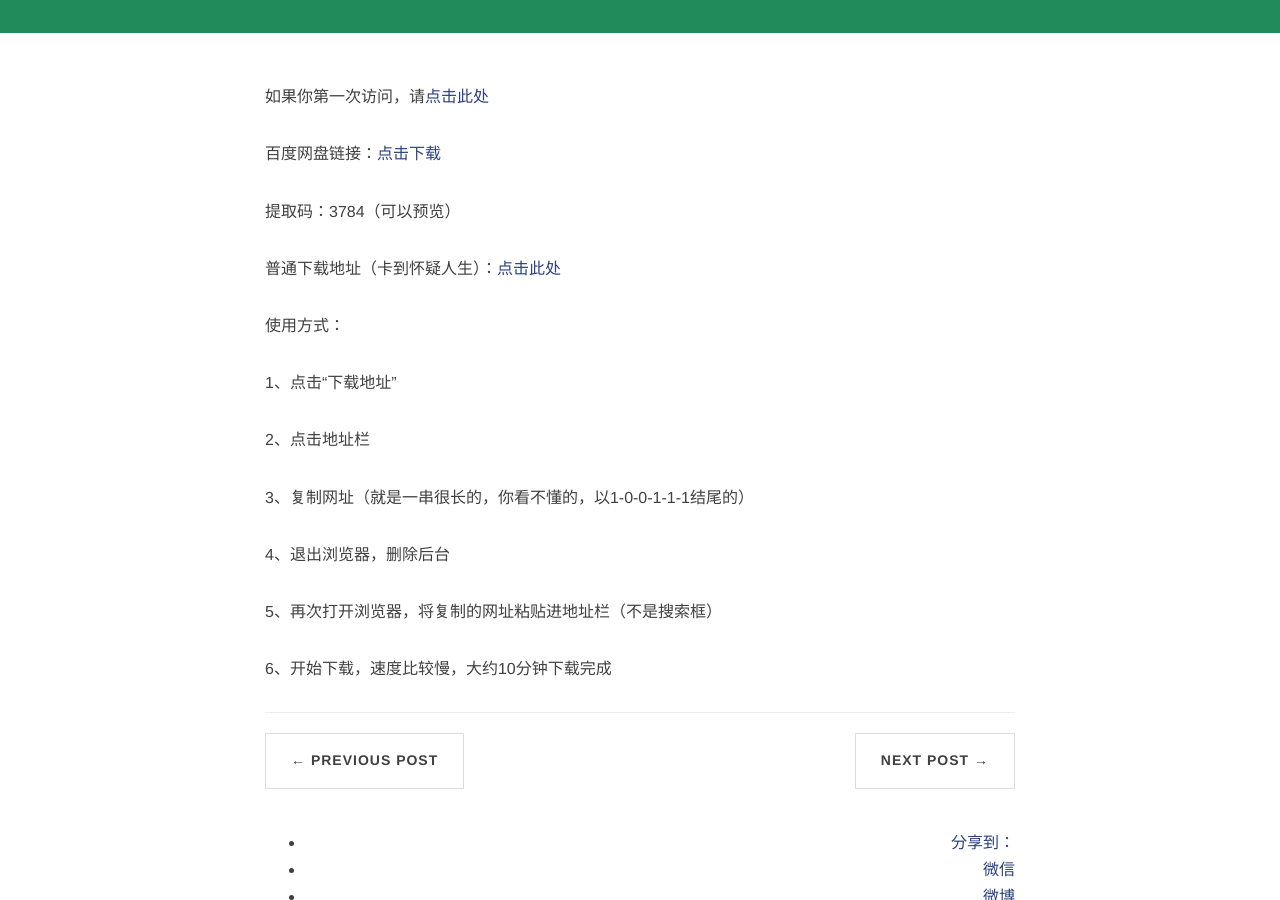
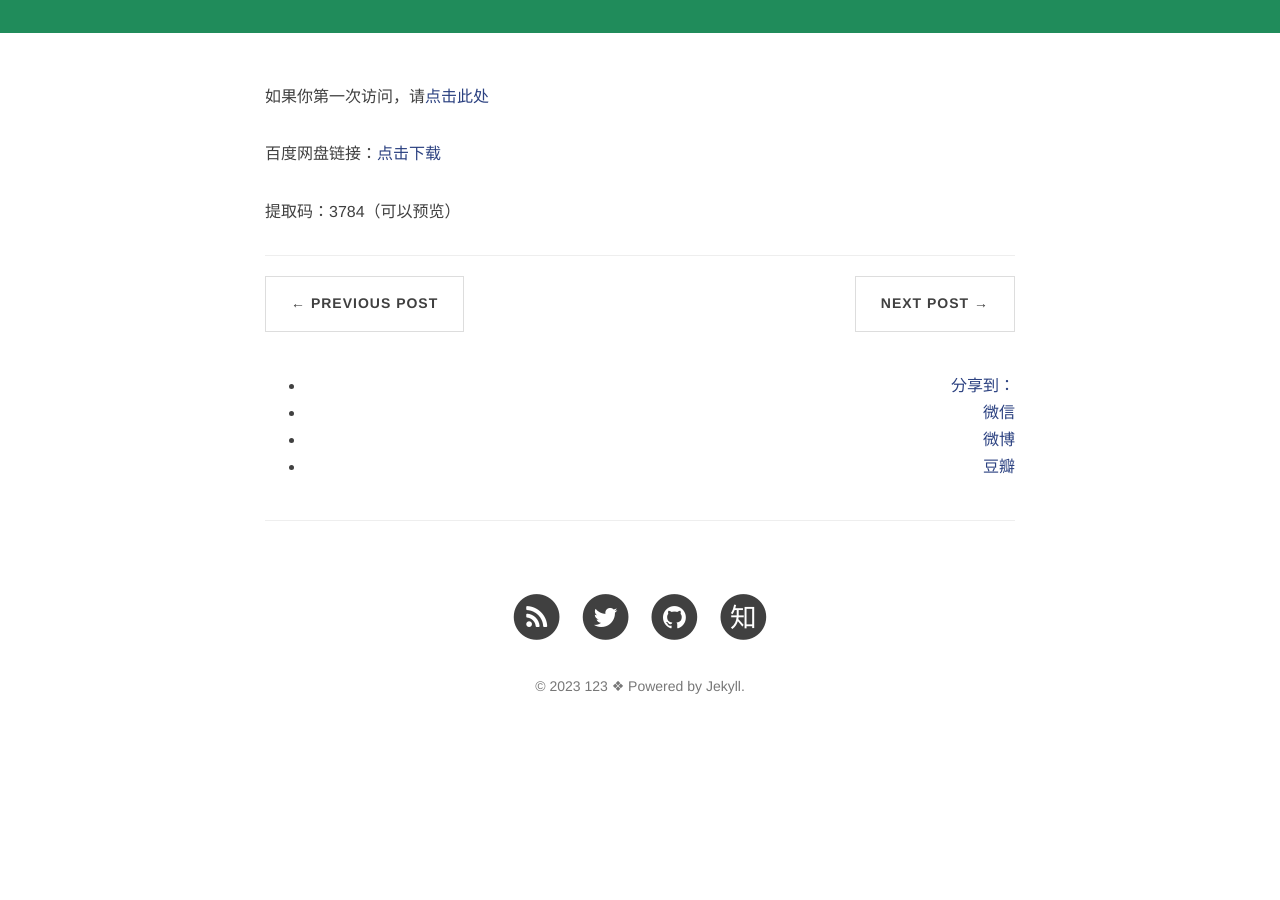
Before and after one commit to ovule-seed/ovule-seed.github.io, a Jekyll site: the page built from _posts/2023-02-06-a3-MV下载.md, in a window 1280 px wide and 900 px high, scrolled down 401 px. Built offline with Jekyll 4.4.1, drawn with Linux system fonts in a browser that asks for light colours; nearby versions of some CDN libraries; comment, search, counter and statistics services are not loaded; after the commit the page ends 1164 px from its top, so only the background shows below that.

Commit message:
Update 2023-02-06-a3-MV下载.md

```diff
--- a/_posts/2023-02-06-a3-MV下载.md
+++ b/_posts/2023-02-06-a3-MV下载.md
@@ -12,19 +12,3 @@ description:
 百度网盘链接：[点击下载](https://pan.baidu.com/s/1l8FsSWyULMv7ehvnjmquuA)
 
 提取码：3784（可以预览）
-
-普通下载地址（卡到怀疑人生）：[点击此处](https://bdbl-cm01.baidupcs.com/file/96b65116cj06a841f5ec0295b03a82e4?bkt=en-d3a65691252603d3b33453810ecf956dd07b63ebfe2670a29a7805d746e8908b0d385f0547818b8c&fid=1735644190-250528-50175660845947&time=1675680142&sign=FDTAXUbGERLQlBHSKfWqiu-DCb740ccc5511e5e8fedcff06b081203-LWukvrCsnHW%2BFtpwp4bLjRaBpCQ%3D&to=401&size=19524407&sta_dx=19524407&sta_cs=1&sta_ft=mp4&sta_ct=0&sta_mt=0&fm2=MH%2CBaoding%2CAnywhere%2C%2C%E6%B5%99%E6%B1%9F%2Ccmnet&ctime=1675679805&mtime=1675679805&resv0=-1&resv1=0&resv2=rlim&resv3=5&resv4=19524407&vuk=1735644190&iv=0&htype=&randtype=&tkbind_id=0&newver=1&newfm=1&secfm=1&flow_ver=3&pkey=en-ed23dfae15c7c39d212886374052b28e046fe135f4d61971ab0609756ec222904cb97d1c7a4f20bc&sl=76480590&expires=8h&rt=sh&r=390982220&vbdid=1620885143&fin=QQ%E8%A7%86%E9%A2%9120230206183444.mp4&fn=QQ%E8%A7%86%E9%A2%9120230206183444.mp4&rtype=1&dp-logid=8923469341649568802&dp-callid=0.1&hps=1&tsl=80&csl=80&fsl=-1&csign=xVUqQKdLHuOrXZZc6v%2BYN9BlmdU%3D&so=0&ut=6&uter=4&serv=1&uc=2039550887&ti=5e666840c78f1973a40996bebe00a75ce02b30b919c495ac305a5e1275657320&hflag=30&from_type=1&adg=c_a7b4297547be8a168c2d84e541d5f94e&reqlabel=250528_f_2742feb5f8d9e4e9c603f651d8e82188_-1_682e10f4a2e49da3da8e1ce5e55d11f4&by=themis&resvsflag=1-0-0-1-1-1)
-
-使用方式：
-
-1、点击“下载地址”
-
-2、点击地址栏
-
-3、复制网址（就是一串很长的，你看不懂的，以1-0-0-1-1-1结尾的）
-
-4、退出浏览器，删除后台
-
-5、再次打开浏览器，将复制的网址粘贴进地址栏（不是搜索框）
-
-6、开始下载，速度比较慢，大约10分钟下载完成
```
